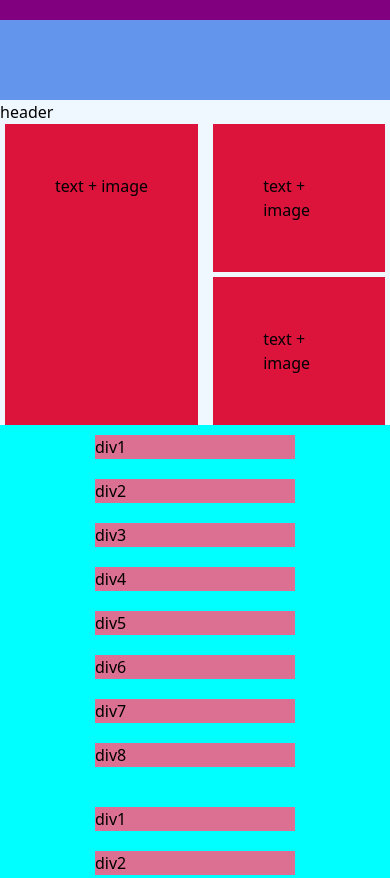
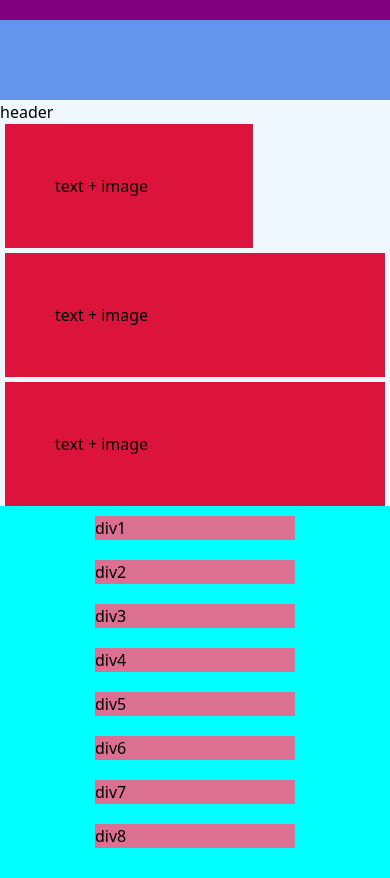
Before and after one commit to DcRonan/responsive-design, a website: page src/index.html in a window 390 px wide. Shown: the top 878 px of the page. Drawn offline with nearby package versions, Linux system fonts and the light colour scheme.

Commit message:
added responsive to header article boxes

```diff
--- a/src/css/style.css
+++ b/src/css/style.css
@@ -22,6 +22,21 @@
 
     nav li {
         display: none;
+    }
+
+    .left-box {
+        grid-row: 1 / 3;
+        grid-column: 1 / 4;
+    }
+
+    .right-box {
+        grid-column: 1 / 4;
+        grid-row: 3 /4;
+    }
+
+    .right-box-2 {
+        grid-column: 1 / 4;
+        grid-row: 4 / 5;
     }
 
 }
@@ -87,15 +102,13 @@ aside {
 .header-articles {
     display: grid;
     gap: 5px;
+    grid-template-columns: repeat(3, 1fr);
+    grid-template-rows: minmax(2, 1fr);
 }
 
 .left-box {
-    grid-column: 1 / 6;
+    grid-column: 1 / 3;
     grid-row: 1 / 3;
-}
-
-.right-box {
-    grid-column: 6 / 8;
 }
 
 .container {
--- a/src/index.html
+++ b/src/index.html
@@ -126,7 +126,7 @@
         <div class="right-box">
           text + image
         </div>
-        <div class="right-box">
+        <div class="right-box-2">
           text + image
         </div>
       </div>
```
